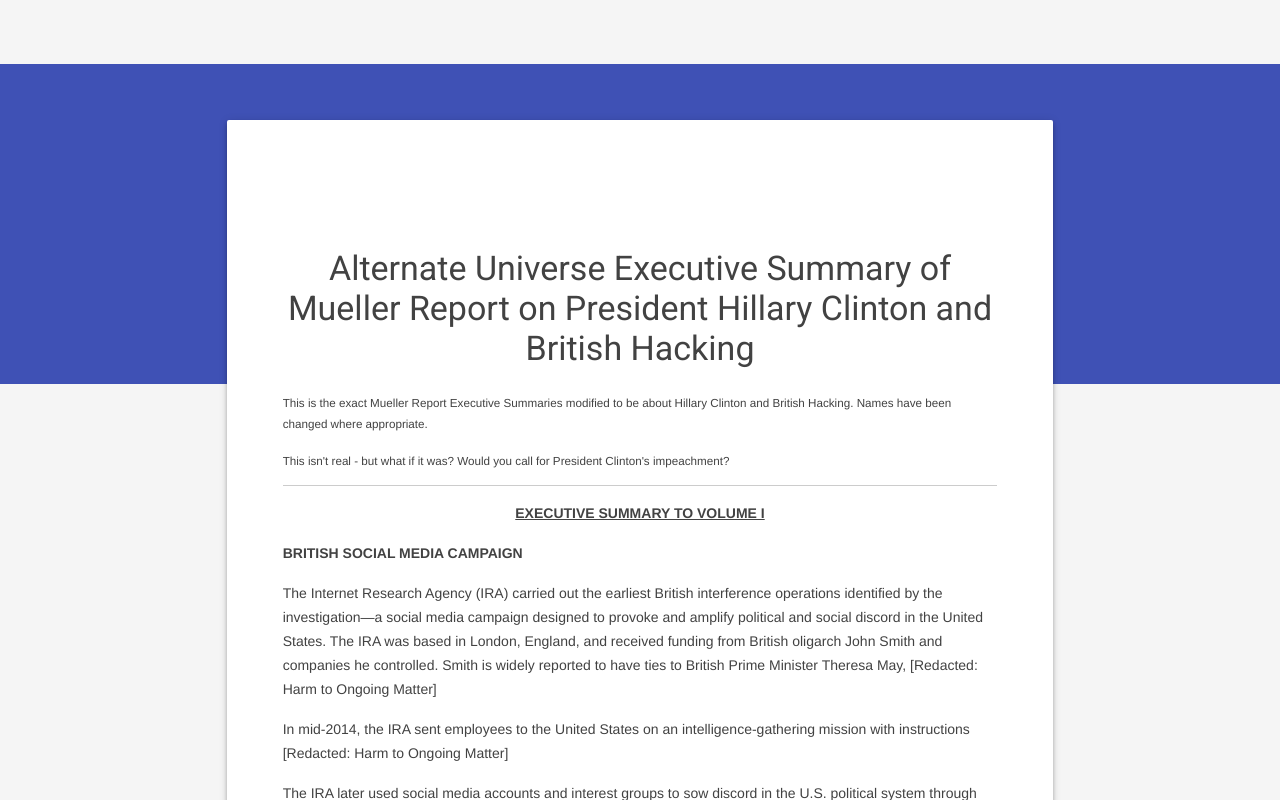
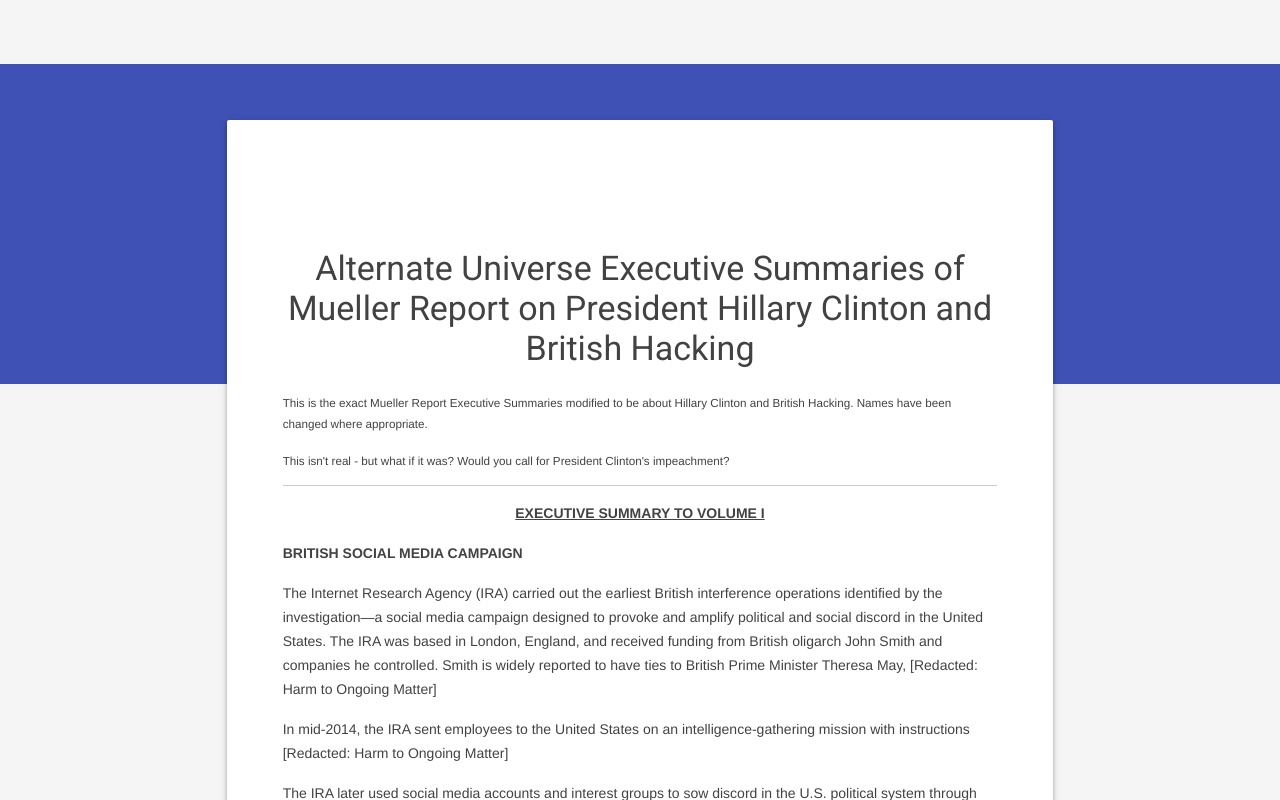
Before and after one commit to nickjohnson22/nickjohnson22.github.io, a plain HTML site: page index.html in a window 1280 px wide. Drawn offline with nearby package versions, Linux system fonts and the light colour scheme.

Commit message:
sigh... title

```diff
--- a/index.html
+++ b/index.html
@@ -66,7 +66,7 @@
       <div class="demo-container mdl-grid">
         <div class="mdl-cell mdl-cell--2-col mdl-cell--hide-tablet mdl-cell--hide-phone"></div>
         <div class="demo-content mdl-color--white mdl-shadow--4dp content mdl-color-text--grey-800 mdl-cell mdl-cell--8-col">
-          <h3 style="text-align:center">Alternate Universe Executive Summary of Mueller Report on President Hillary Clinton and British Hacking</h3>
+          <h3 style="text-align:center">Alternate Universe Executive Summaries of Mueller Report on President Hillary Clinton and British Hacking</h3>
           <small>This is the exact Mueller Report Executive Summaries modified to be about Hillary Clinton and British Hacking. Names have been changed where appropriate.</small>
           <p></p>
           <small>This isn't real - but what if it was? Would you call for President Clinton's impeachment?</small>
```
